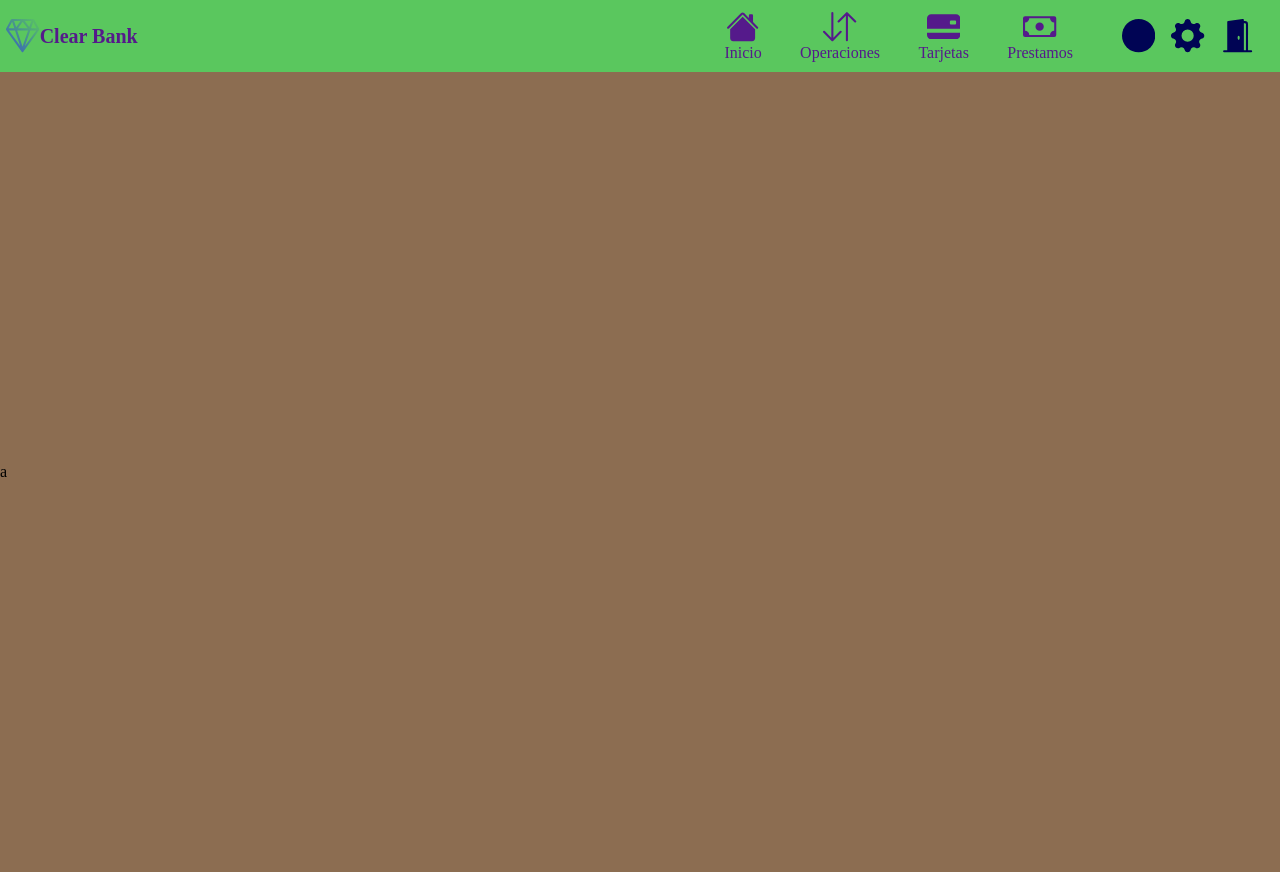
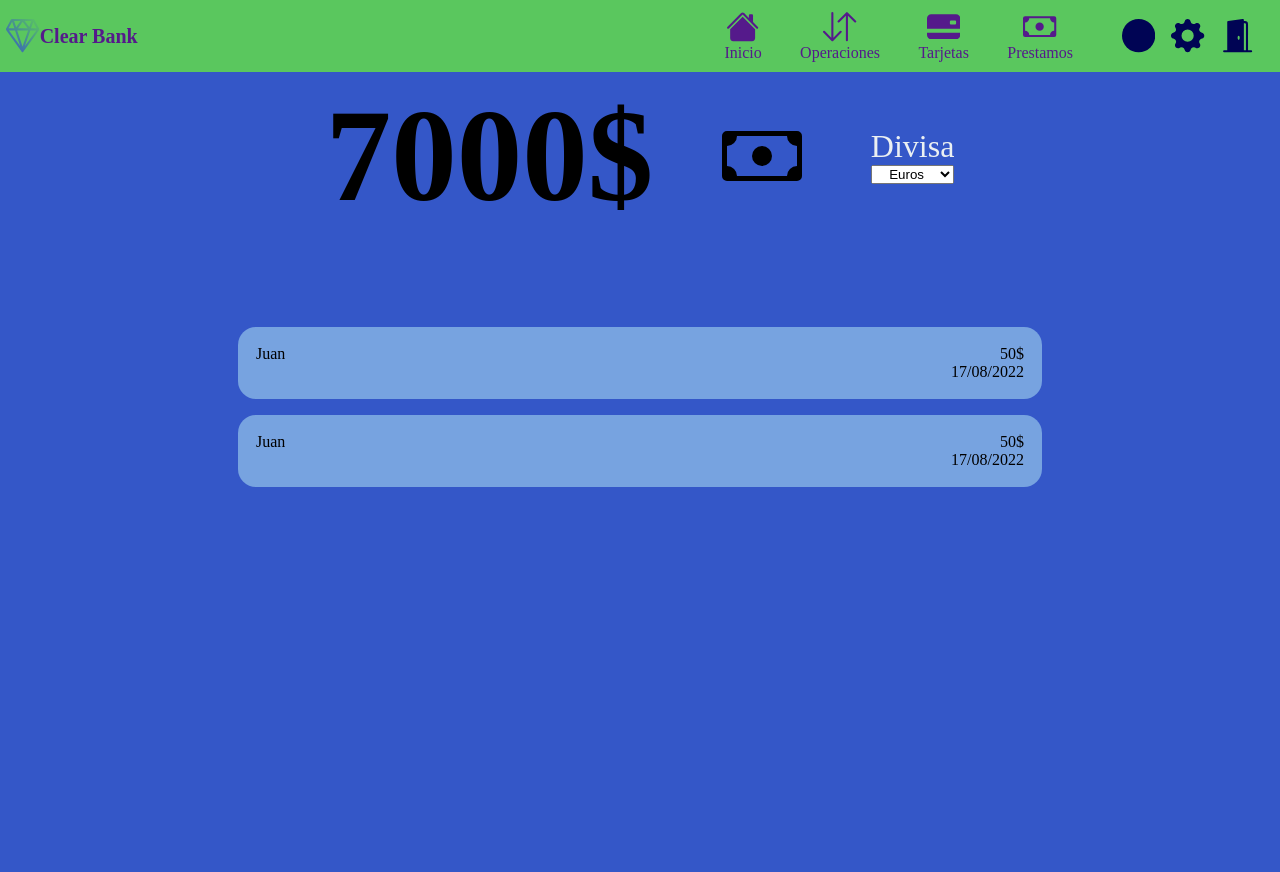
Before and after one commit to M-nogales/Bank, a PHP site: page /user_view.html in a window 1280 px wide. After the commit the page ends 487 px from the top, so only its background shows below. Run offline with PHP 8.4, Linux system fonts and the light colour scheme.

Commit message:
update cards operaciones

```diff
--- a/css/_var.scss
+++ b/css/_var.scss
@@ -15,7 +15,10 @@ $font-family-Muesli:'Muesli',sans-serif;
 $nav-text:clamp(10px, 3.5vw, 16px);
 $nav-text-md:clamp(16px, 3.5vw, 20px);
 
-$logo-text:clamp(10px, 3.5vw, 20px);
+$logo-text:clamp(10px, 4vw, 20px);
+$money-size:clamp(2rem, 15vw, 7rem);
+$select:clamp(1rem,5vw,2rem);
+
 $navbar-icon-size-bottom:6;
 $icon-sm-md-bottom:calc(#{$navbar-icon-size-bottom} * 1.3vw);
 
--- a/css/main.scss
+++ b/css/main.scss
@@ -3,6 +3,7 @@
 @use 'mixins';
 @use 'header';
 @use 'login';
+@use 'saldo';
 @use 'footer';
 *{
   margin: 0;
--- a/css/style.css
+++ b/css/style.css
@@ -50,7 +50,7 @@ header .top-nav .logo svg {
   max-height: 8vh;
 }
 header .top-nav .logo h1 {
-  font-size: clamp(10px, 3.5vw, 20px);
+  font-size: clamp(10px, 4vw, 20px);
 }
 header .top-nav .top-ul {
   display: flex;
@@ -268,6 +268,89 @@ form p {
   padding: 1rem;
 }
 
+body {
+  background-color: #3457C8;
+}
+
+.saldo {
+  margin-top: 5vh;
+  display: flex;
+  flex-direction: row;
+  justify-content: center;
+  align-items: center;
+  font-size: clamp(2rem, 15vw, 7rem);
+  padding-top: 1vh;
+}
+.saldo .icon {
+  display: none;
+  width: calc(2 * 1.3vw + 10vw);
+  min-width: 15vw;
+  max-width: 10vw;
+  max-height: 10vh;
+}
+.saldo .select_moneda {
+  margin-left: 1rem;
+  display: flex;
+  flex-direction: column;
+  align-items: center;
+  font-size: clamp(1rem, 5vw, 2rem);
+}
+.saldo .select_moneda .form_select {
+  text-align: center;
+  width: 100%;
+}
+
+.operaciones {
+  margin-top: 10vh;
+  display: flex;
+  flex-direction: column;
+  align-items: center;
+  justify-content: center;
+}
+.operaciones .card {
+  margin-top: 1rem;
+  background-color: #77A3E0;
+  border-radius: 18px;
+  padding: 18px;
+  width: 75%;
+}
+.operaciones .card .benef_cant {
+  display: flex;
+  flex-direction: row;
+}
+.operaciones .card .benef_cant .card_cant {
+  width: 100%;
+  display: flex;
+  justify-content: flex-end;
+}
+.operaciones .card .card_date {
+  display: flex;
+  justify-content: flex-end;
+}
+
+@media only screen and (min-width: 768px) {
+  .saldo {
+    margin-top: 10vh;
+  }
+  .saldo .icon {
+    display: flex;
+    margin: 0 1vw;
+  }
+  .saldo .select_moneda {
+    margin-left: 0vw;
+  }
+}
+@media only screen and (min-width: 1024px) {
+  .saldo {
+    margin-top: 0;
+  }
+  .saldo .select_moneda {
+    margin-left: 0;
+  }
+  .operaciones .card {
+    width: 60%;
+  }
+}
 * {
   margin: 0;
   padding: 0;
--- a/registro.html
+++ b/registro.html
@@ -7,7 +7,7 @@
   <title>Bank Registro</title>
   <link href="https://cdn.jsdelivr.net/npm/bootstrap@5.3.2/dist/css/bootstrap.min.css" rel="stylesheet"
   integrity="sha384-T3c6CoIi6uLrA9TneNEoa7RxnatzjcDSCmG1MXxSR1GAsXEV/Dwwykc2MPK8M2HN" crossorigin="anonymous">
-<script defer src="https://cdn.jsdelivr.net/npm/bootstrap@5.3.2/dist/js/bootstrap.bundle.min.js"
+  <script defer src="https://cdn.jsdelivr.net/npm/bootstrap@5.3.2/dist/js/bootstrap.bundle.min.js"
   integrity="sha384-C6RzsynM9kWDrMNeT87bh95OGNyZPhcTNXj1NW7RuBCsyN/o0jlpcV8Qyq46cDfL"
   crossorigin="anonymous"></script>
 <link rel="stylesheet" type="text/css" href="css/style.css">
@@ -97,8 +97,8 @@
           <input type="text" class="form-control" id="inputCity">
         </div>
         <div class="col-md-4">
-          <label for="inputState" class="form-label label-text">País de nacimiento</label>
-          <select id="inputState" class="form-select">
+          <label for="pais" class="form-label label-text">País de nacimiento</label>
+          <select id="pais" name="pais" class="form-select">
             <option selected>España</option>
             <option>Alemania</option>
             <option>Argentina</option>
--- a/user_view.html
+++ b/user_view.html
@@ -53,7 +53,8 @@
             </svg>
             <p>Tarjetas</p>
           </a></li>
-        <li class="li-pc li-pc-extra"><a href=""><svg xmlns="http://www.w3.org/2000/svg" fill="currentColor" viewBox="0 0 16 16">
+        <li class="li-pc li-pc-extra"><a href=""><svg xmlns="http://www.w3.org/2000/svg" fill="currentColor"
+              viewBox="0 0 16 16">
               <path d="M8 10a2 2 0 1 0 0-4 2 2 0 0 0 0 4" />
               <path
                 d="M0 4a1 1 0 0 1 1-1h14a1 1 0 0 1 1 1v8a1 1 0 0 1-1 1H1a1 1 0 0 1-1-1zm3 0a2 2 0 0 1-2 2v4a2 2 0 0 1 2 2h10a2 2 0 0 1 2-2V6a2 2 0 0 1-2-2z" />
@@ -111,7 +112,40 @@
     </ul>
   </nav>
   <main>
-    <div class="block">a</div>
+    <section class="saldo">
+      <h3>7000$</h3>
+      <svg class="icon" xmlns="http://www.w3.org/2000/svg" fill="currentColor" viewBox="0 0 16 16">
+        <path d="M8 10a2 2 0 1 0 0-4 2 2 0 0 0 0 4" />
+        <path
+          d="M0 4a1 1 0 0 1 1-1h14a1 1 0 0 1 1 1v8a1 1 0 0 1-1 1H1a1 1 0 0 1-1-1zm3 0a2 2 0 0 1-2 2v4a2 2 0 0 1 2 2h10a2 2 0 0 1 2-2V6a2 2 0 0 1-2-2z" />
+      </svg>
+      <div class="select_moneda">
+        <label for="moneda" class="form-label label-text">Divisa</label>
+        <select id="moneda" name="moneda" class="form_select">
+          <option selected>Euros</option>
+          <option>Dólares</option>
+          <option>Libras</option>
+          <option>Yenes</option>
+          <option>Rublos</option>
+        </select>
+      </div>
+    </section>
+    <section class="operaciones">
+      <div class="card">
+        <div class="benef_cant">
+          <p class="card_beneficiario">Juan</p>
+          <p class="card_cant">50$</p>
+        </div>
+        <p class="card_date">17/08/2022</p>
+      </div>
+      <div class="card">
+        <div class="benef_cant">
+          <p class="card_beneficiario">Juan</p>
+          <p class="card_cant">50$</p>
+        </div>
+        <p class="card_date">17/08/2022</p>
+      </div>
+    </section>
   </main>
 </body>
 
```
Also changed, not shown: css/_saldo.scss (added, +90 -0 lines), 1 other file.
